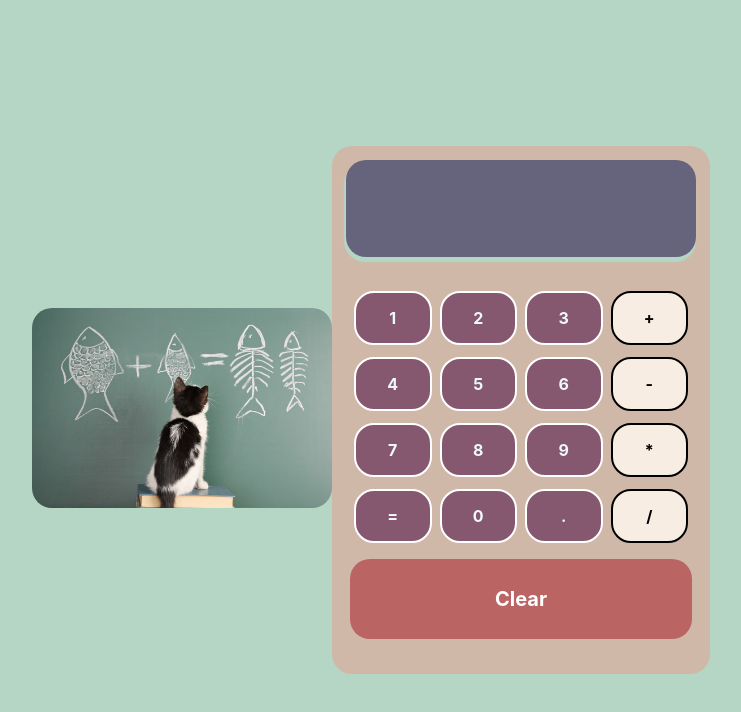
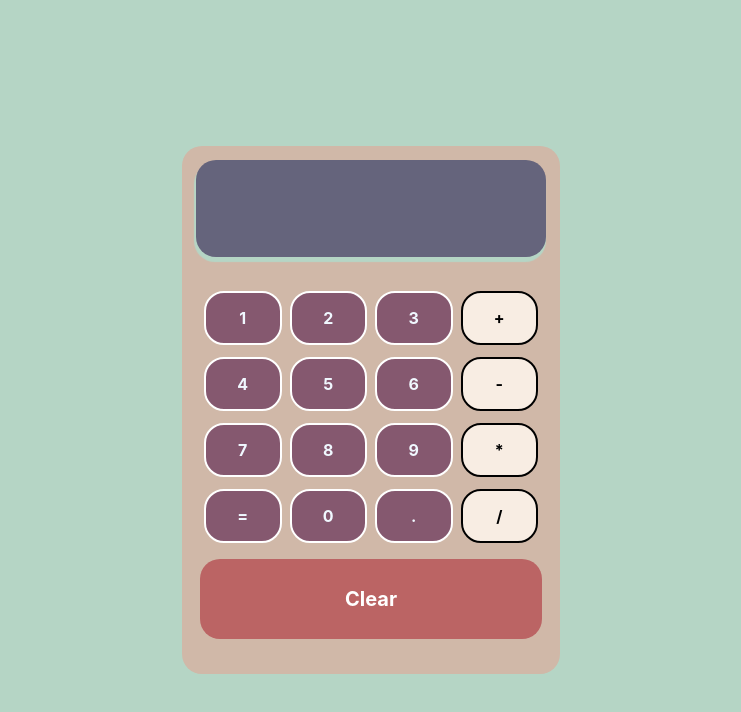
Before and after one commit to aleee-git/calculadora, a React (Create React App) app: page / in a window 1280 px wide. Shown: the top 712 px of the page, without its empty margins (269-1010 px from the left). Built offline with nearby package versions, Linux system fonts and the light colour scheme.

Commit message:
Ultimos Detalles

```diff
--- a/src/App.css
+++ b/src/App.css
@@ -7,20 +7,6 @@
     flex-wrap: wrap;
     justify-content: center;
     align-items: center;
-}
-
-.logo-conatiner {
-    width: 100%;
-    height: 50px;
-    margin: 8px;
-    display: flex;
-    align-items: center;
-    justify-content: center;
-}
-
-.logo {
-    max-width: 300px;
-    border-radius: 20px;
 }
 
 .calculadora-container {
--- a/src/App.js
+++ b/src/App.js
@@ -1,5 +1,4 @@
 import './App.css';
-import logo from './Images/logo-cat.webp';
 import Boton from './Componentes/Boton';
 import Pantalla from './Componentes/Pantalla';
 import Clear from './Componentes/Clear';
@@ -17,13 +16,6 @@ function App() {
 
   return (
     <div className="App">
-
-      <div className="logo-container">
-        <img
-        src={logo}
-        className="logo"
-        alt="Logo-gatito"/>
-      </div>
 
       <br/> <br/>
       <div className="calculadora-container">
```
